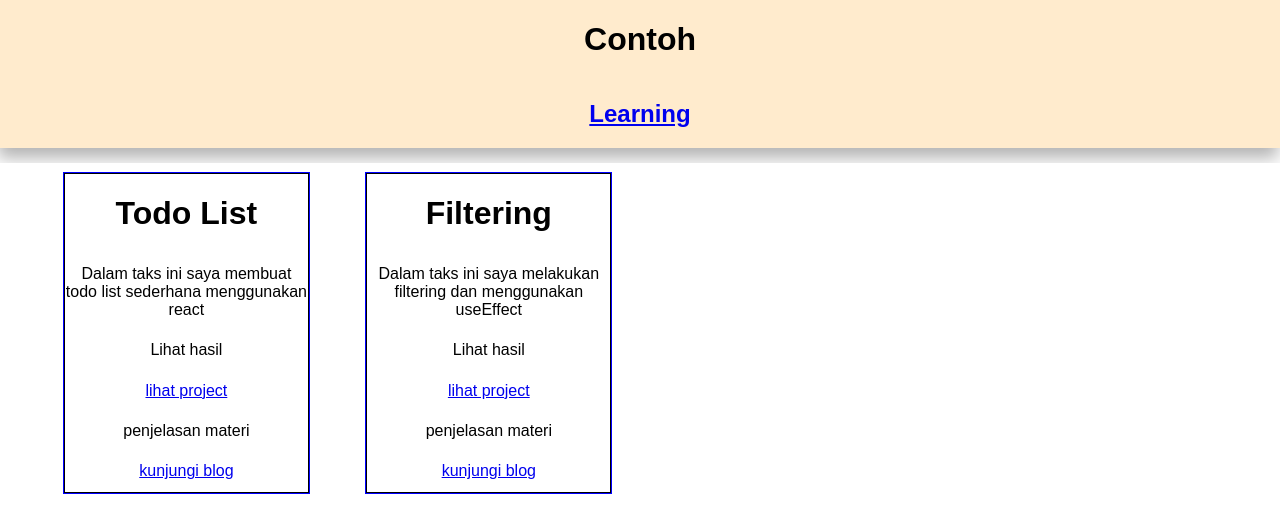
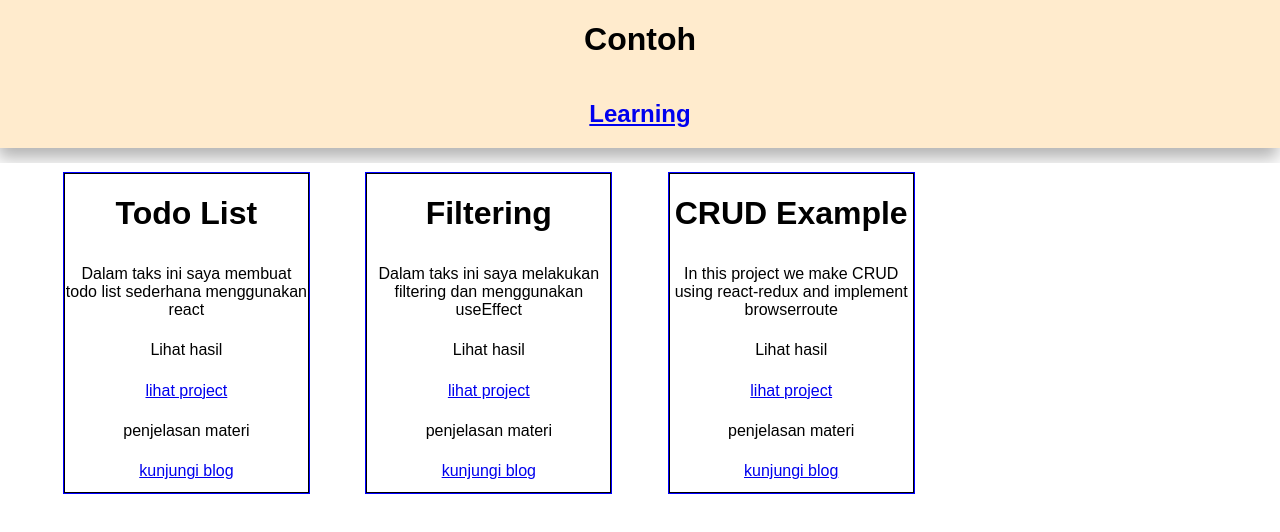
Before and after one commit to zenahmad06/porto, a React (Vite) app: page /#/ in a window 1280 px wide. Shown: the top 532 px of the page. Built offline with nearby package versions, Linux system fonts and the light colour scheme.

Commit message:
add content

```diff
--- a/src/data/materi-todo.js
+++ b/src/data/materi-todo.js
@@ -14,3 +14,11 @@ export const materiFilter ={
         blog:"https://zenahmad06.github.io/blog/filtering-task/"
     }
 }
+export const Crud ={
+    title:"CRUD Example",
+    content:"In this project we make CRUD using react-redux and implement browserroute",
+    link:{
+        project:"https://crud-redux-example.netlify.app/",
+        blog:"https://zenahmad06.github.io/blog/crud/"
+    }
+}
--- a/src/pages/learning-page.jsx
+++ b/src/pages/learning-page.jsx
@@ -1,12 +1,14 @@
 import Card from '../components/card-item'
 import styled from '../styles/learningpage.module.css'
-import { materiTodo,materiFilter } from '../data/materi-todo'
+import { materiTodo,materiFilter,Crud } from '../data/materi-todo'
 export default function LearningPage(){
     return(
         <>
             <div className={styled.ContainerLearn}>
                 <Card content={materiTodo}/>
                 <Card content={materiFilter}/>
+                <Card content={Crud}/>
+
 
             </div>
         </>
```
